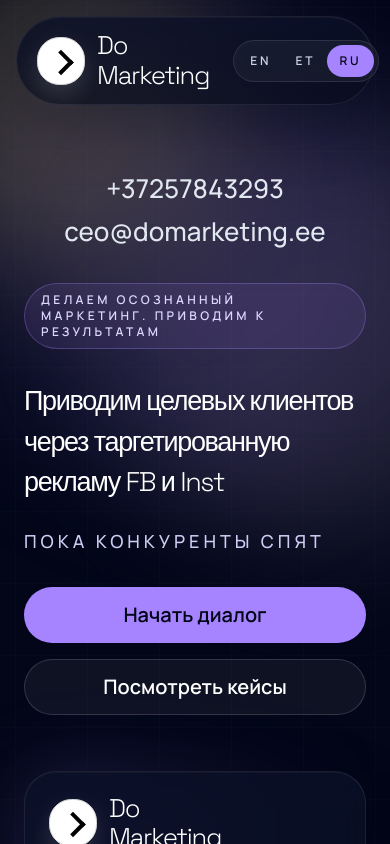
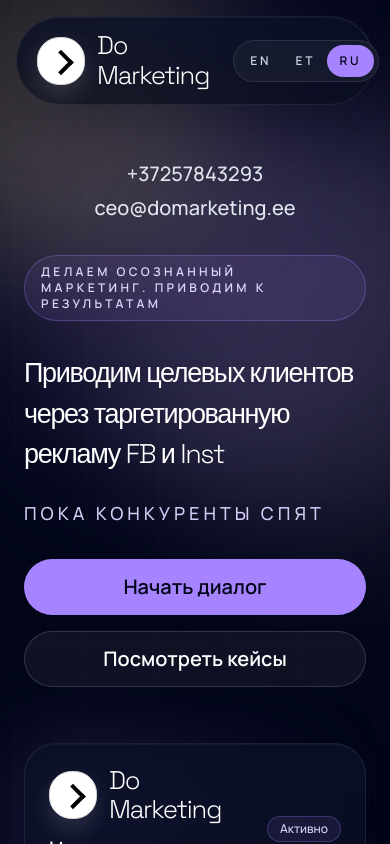
Before and after one commit to ignatevako-ko/site, a Next.js app: page / in a window 390 px wide. Shown: the top 844 px of the page. Built offline with nearby package versions, Linux system fonts and the light colour scheme.

Commit message:
Tune mobile hero contact spacing

```diff
--- a/src/components/landing-page.tsx
+++ b/src/components/landing-page.tsx
@@ -361,7 +361,7 @@ export function LandingPage() {
       <main className="relative z-10">
         <section className="mx-auto grid w-full max-w-7xl gap-14 px-6 pb-20 pt-16 lg:grid-cols-[1.1fr_0.9fr] lg:px-10 lg:pb-28 lg:pt-24">
           <div className="space-y-8">
-            <div className="flex flex-col items-center gap-1 text-center text-[26px] font-medium text-slate-200 sm:flex-row sm:items-center sm:gap-3 sm:text-left sm:text-sm">
+            <div className="-mt-2.5 flex flex-col items-center gap-1 text-center text-[20px] font-medium text-slate-200 sm:mt-0 sm:flex-row sm:items-center sm:gap-3 sm:text-left sm:text-sm">
               <a
                 href={`tel:${content.contacts.phone}`}
                 className="transition hover:text-violet-200 sm:rounded-full sm:border sm:border-white/12 sm:bg-white/5 sm:px-4 sm:py-2 sm:hover:border-violet-300/50"
```
